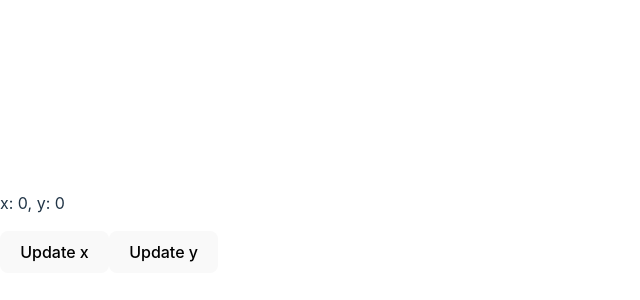
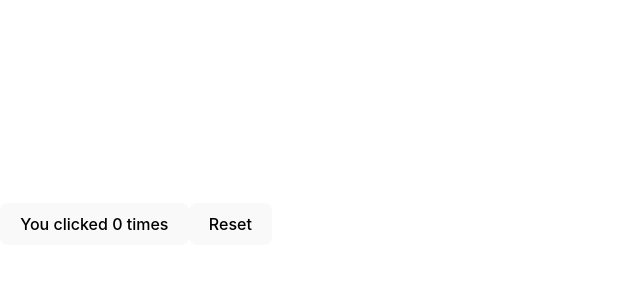
Before and after one commit to MarynaDatsenko/my-react-project, a React (Vite) app: page / in a window 1280 px wide. Shown: the part 176-476 px from the top of the page, without its empty margins (0-640 px from the left). Built offline with nearby package versions, Linux system fonts and the light colour scheme.

Commit message:
lesson two part two

```diff
--- a/package.json
+++ b/package.json
@@ -21,7 +21,7 @@
     "@types/react": "^19.0.8",
     "@types/react-dom": "^19.0.3",
     "@vitejs/plugin-react-swc": "^3.5.0",
-    "eslint": "^9.19.0",
+    "eslint": "^9.21.0",
     "eslint-plugin-react": "^7.37.4",
     "eslint-plugin-react-hooks": "^5.0.0",
     "eslint-plugin-react-refresh": "^0.4.18",
--- a/src/components/App.jsx
+++ b/src/components/App.jsx
@@ -1,34 +1,24 @@
-import { useState } from "react";
-import { ClickCounter } from "./ClickCounter";
+import { useState, useEffect } from "react";
 
-export const App = () => {
-  const [values, setValues] = useState({
-    x: 0,
-    y: 0,
+const App = () => {
+  const [clicks, setClicks] = useState(() => {
+    const savedClicks = window.localStorage.getItem("saved-clicks");
+    if (savedClicks === null) {
+      return Number(savedClicks);
+    }
+    return 0;
   });
 
-  const updateX = () => {
-    setValues({
-      ...values,
-      x: values.x + 1,
-    });
-  };
-
-  const updateY = () => {
-    setValues({
-      ...values,
-      y: values.y + 1,
-    });
-  };
+  useEffect(() => {
+    window.localStorage.setItem("saved-clicks", clicks);
+  }, [clicks]);
 
   return (
     <div>
-      <p>
-        x: {values.x}, y: {values.y}
-      </p>
-
-      <button onClick={updateX}>Update x</button>
-      <button onClick={updateY}>Update y</button>
+      <button onClick={() => setClicks(clicks + 1)}>
+        You clicked {clicks} times
+      </button>
+      <button onClick={() => setClicks(0)}>Reset</button>
     </div>
   );
 };
```
Also changed, not shown: 1 other file (tests, documents, lock files or other folders).
